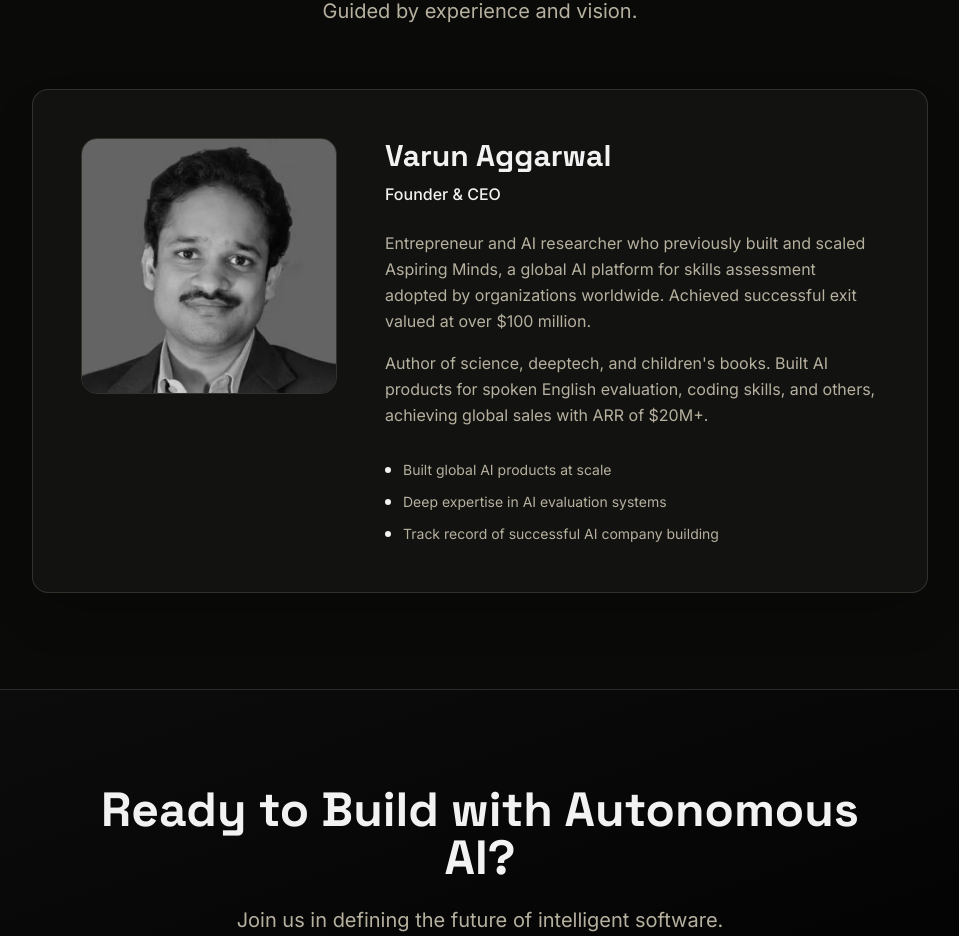
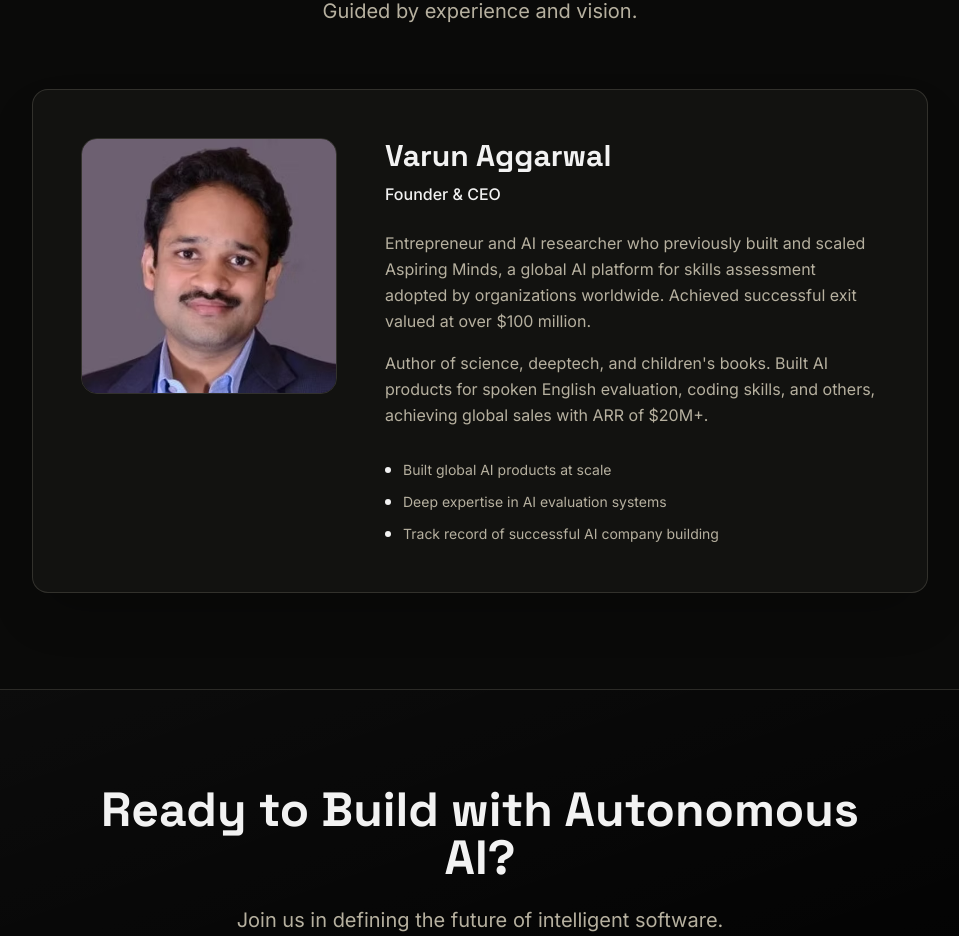
Before and after one commit to rishabh-mynachiketa/visl-ai-website, a React (Vite) app: page / in a window 1280 px wide. Shown: the part 2280-3216 px from the top of the page, without its empty margins (160-1119 px from the left). Built offline with nearby package versions, Linux system fonts and the light colour scheme.

Commit message:
Fix founder image grayscale filter

```diff
--- a/src/pages/Careers.tsx
+++ b/src/pages/Careers.tsx
@@ -99,7 +99,7 @@ export default function Careers() {
               <div className="flex flex-col md:flex-row md:items-start justify-between gap-6 mb-8 border-b border-border pb-8">
                 <div>
                   <h3 className="text-2xl font-bold font-heading mb-3 text-primary group-hover:text-white transition-colors">Founding AI Engineer</h3>
-                  <p className="text-primary font-medium italic md:text-left max-w-sm text-sm whitespace-nowrap">
+                  <p className="text-primary font-medium italic md:text-left max-w-sm text-sm">
                     "Act as the CPTO for your product line. Own AI products from discovery to deployment."
                   </p>
                 </div>
--- a/src/pages/Home.tsx
+++ b/src/pages/Home.tsx
@@ -215,7 +215,7 @@ export default function Home() {
                 <img
                   src={varunImage}
                   alt="Varun Aggarwal"
-                  className="w-full h-full object-cover grayscale hover:grayscale-0 transition-all duration-500"
+                  className="w-full h-full object-cover transition-all duration-500"
                 />
               </div>
               <div className="flex-1">
```
